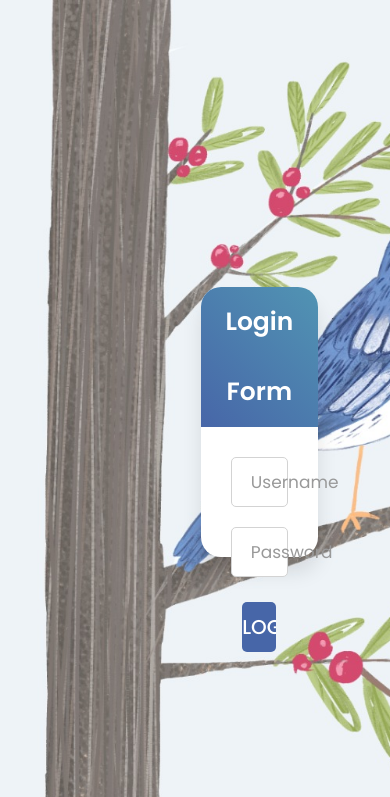
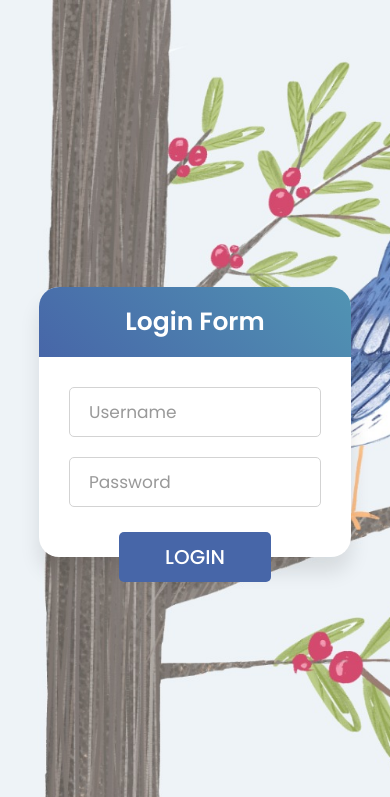
Before and after one commit to AmrutaKoshe/Project-Planner, a PHP site: page /login.html in a window 390 px wide. Shown: the top 797 px of the page. Run offline with PHP 8.4, Linux system fonts and the light colour scheme.

Commit message:
Added mobile view

```diff
--- a/css/login.css
+++ b/css/login.css
@@ -153,4 +153,10 @@ form .pass-link a:hover,
 form .signup-link a:hover{
   text-decoration: underline;
 }
-/* Comment*/
+
+@media screen and (max-width: 768px){
+  .wrapper{
+    margin-left: 0%;
+    width: 80%;
+  }
+}
```
